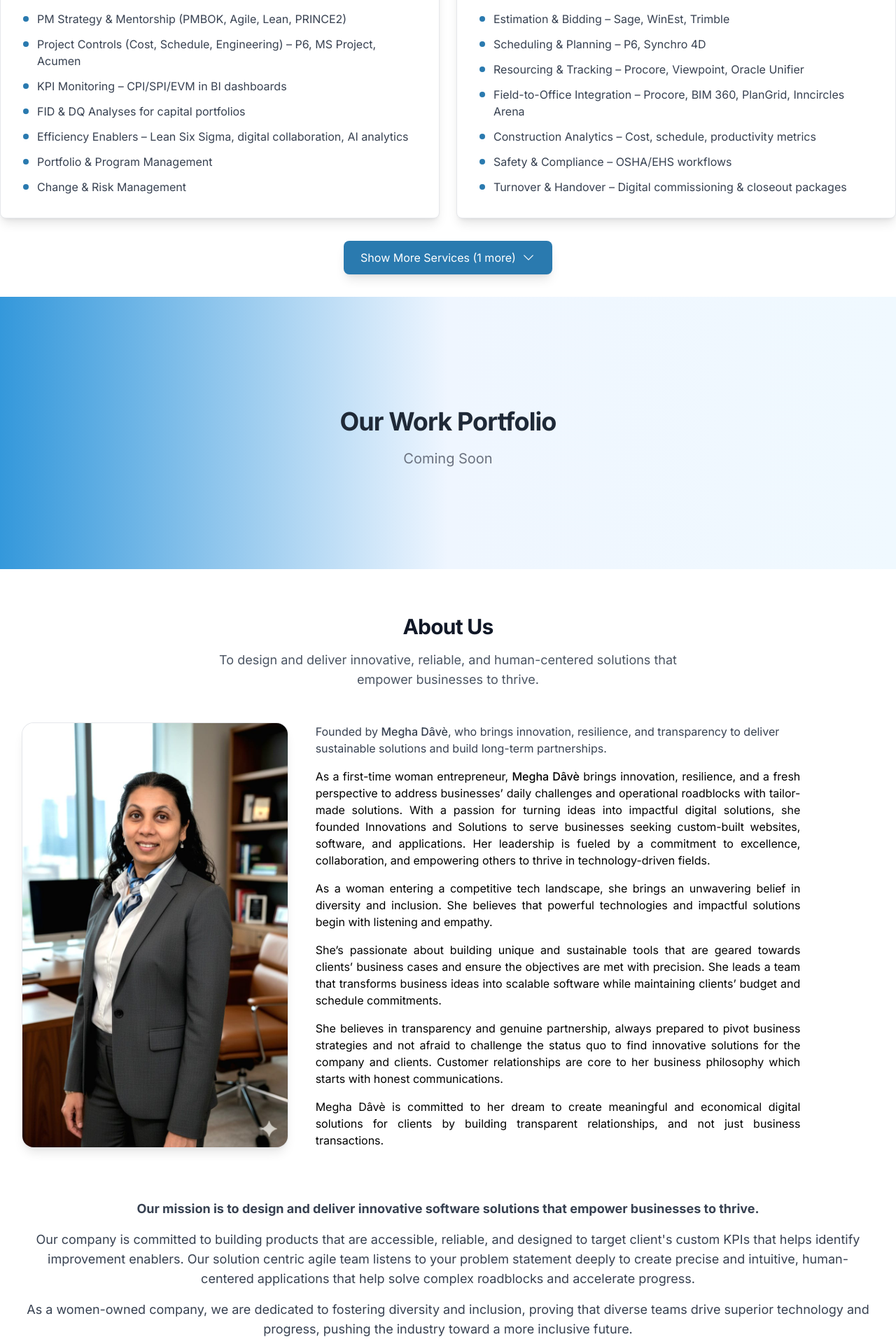
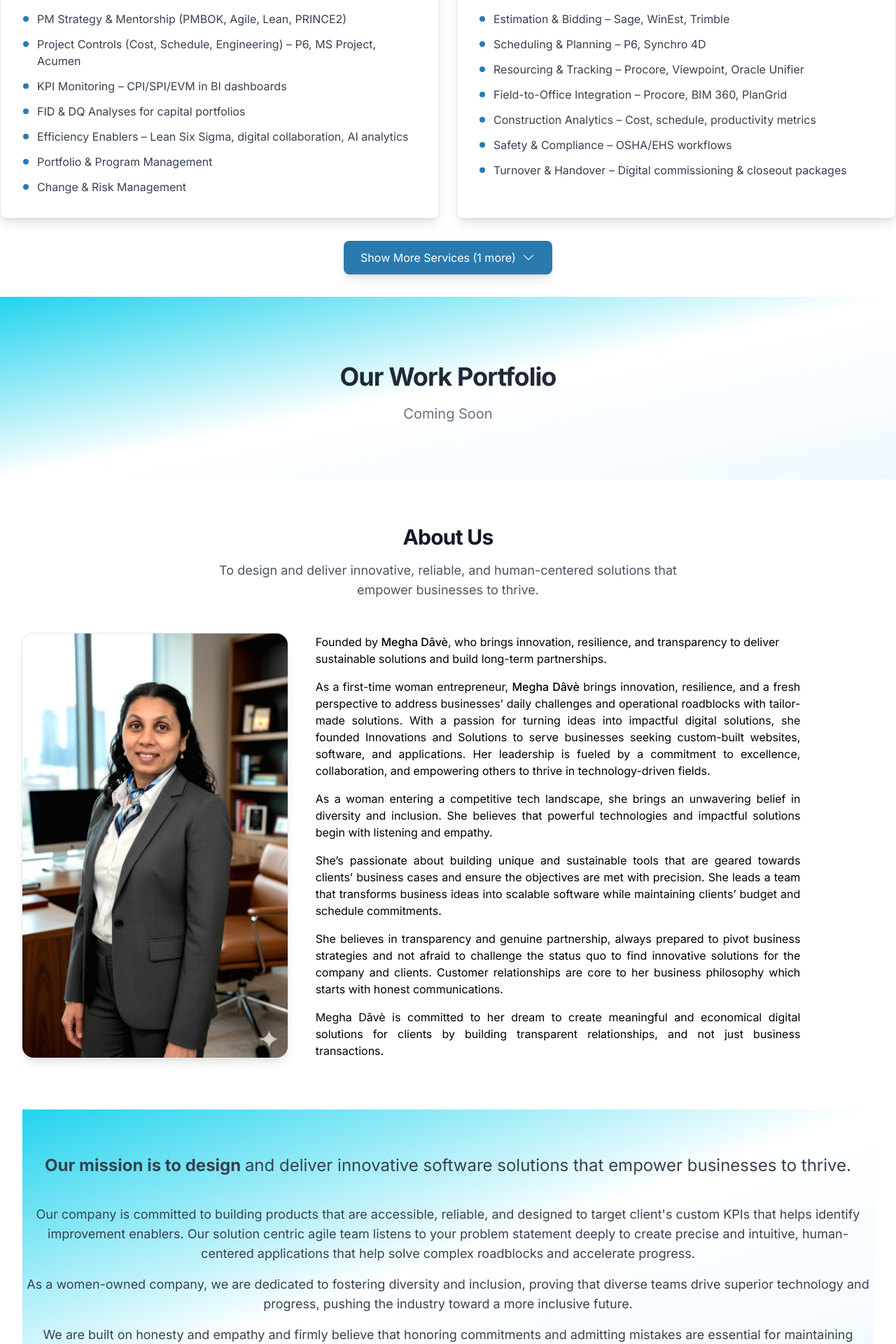
Before and after one commit to innovationativesolutions/iandswebsite, a Next.js app: page / in a window 1280 px wide. Shown: the part 1860-3780 px from the top of the page at 70% size. Built offline with nearby package versions, Linux system fonts and the light colour scheme.

Commit message:
updated the backgrounds

```diff
--- a/src/app/page.tsx
+++ b/src/app/page.tsx
@@ -136,7 +136,7 @@ export default function Home() {
 
 
       {/* Work Portfolio Banner Section */}
-      <section className="relative bg-gradient-to-r from-primary-500 via-blue-50 to-sky-50 dark:from-gray-800 dark:via-gray-700 dark:to-blue-900 py-12 sm:py-16">
+      <section className="relative bg-gradient-to-br from-cyan-400 via-white to-sky-50 dark:from-gray-900 dark:via-gray-800 dark:to-blue-900">
         <Container className="px-2 sm:px-4 lg:px-6">
           <div className="max-w-3xl mx-auto text-center">
             <SectionTitle
--- a/src/components/About.tsx
+++ b/src/components/About.tsx
@@ -16,7 +16,7 @@ const values = [
 export function AboutSection() {
   return (
     <section id="about" className="relative py-12 sm:py-16 bg-white dark:bg-gray-900">
-      <div className="max-w-7xl mx-auto px-4 sm:px-6 lg:px-8">
+      <div className="max-w-full mx-auto px-4 sm:px-6 lg:px-8">
         {/* Title */}
         <div className="text-center max-w-2xl mx-auto mb-8 sm:mb-12">
           <h2 className="text-2xl sm:text-3xl font-bold tracking-tight text-gray-900 dark:text-white">
@@ -43,7 +43,7 @@ export function AboutSection() {
           <div className="lg:col-span-7 order-1 lg:order-2">
             {/* Mission Section */}
             <div className="mb-8 sm:mb-12">
-              <p className="text-sm sm:text-base text-gray-700 dark:text-gray-300 leading-relaxed">
+              <p className="prose prose-gray dark:prose-invert max-w-none text-sm sm:text-base leading-relaxed space-y-4">
             Founded by <span className="font-medium">Megha Dâvè</span>, who
             brings innovation, resilience, and transparency to deliver
             sustainable solutions and build long-term partnerships.
@@ -91,10 +91,10 @@ export function AboutSection() {
 
 
         {/* Extended About Us description */}
-        <div className="mt-4 sm:mt-6">
+        <div className="relative bg-gradient-to-br from-cyan-400 via-white to-sky-50 dark:from-gray-900 dark:via-gray-800 dark:to-blue-900 sm:py-16 mt-4 sm:mt-6">
           <div className="prose prose-gray dark:prose-invert max-w-none text-sm sm:text-base leading-relaxed space-y-4 text-center">
-                <p className="text-base sm:text-lg text-gray-700 dark:text-gray-300 leading-relaxed">
-                  <span className="font-bold">Our mission is to design and deliver innovative software solutions that empower businesses to thrive.</span>
+                <p className="text-lg sm:text-xl lg:text-2xl text-gray-700 dark:text-gray-300 leading-relaxed mb-10">
+                  <span className="font-bold">Our mission is to design </span> and deliver innovative software solutions that empower businesses to thrive.
                 </p>
                 <p className="text-base sm:text-lg text-gray-700 dark:text-gray-300 leading-relaxed">
                   Our company is committed to building products that are accessible, reliable, and designed to target client&apos;s custom KPIs that helps identify improvement enablers. Our solution centric agile team listens to your problem statement deeply to create precise and intuitive, human-centered applications that help solve complex roadblocks and accelerate progress.
--- a/src/components/data.js
+++ b/src/components/data.js
@@ -91,7 +91,7 @@ const servicesInfo = {
     "Estimation & Bidding – Sage, WinEst, Trimble",
     "Scheduling & Planning – P6, Synchro 4D",
     "Resourcing & Tracking – Procore, Viewpoint, Oracle Unifier",
-    "Field-to-Office Integration – Procore, BIM 360, PlanGrid, Inncircles Arena",
+    "Field-to-Office Integration – Procore, BIM 360, PlanGrid",
     "Construction Analytics – Cost, schedule, productivity metrics",
     "Safety & Compliance – OSHA/EHS workflows",
     "Turnover & Handover – Digital commissioning & closeout packages"
```
